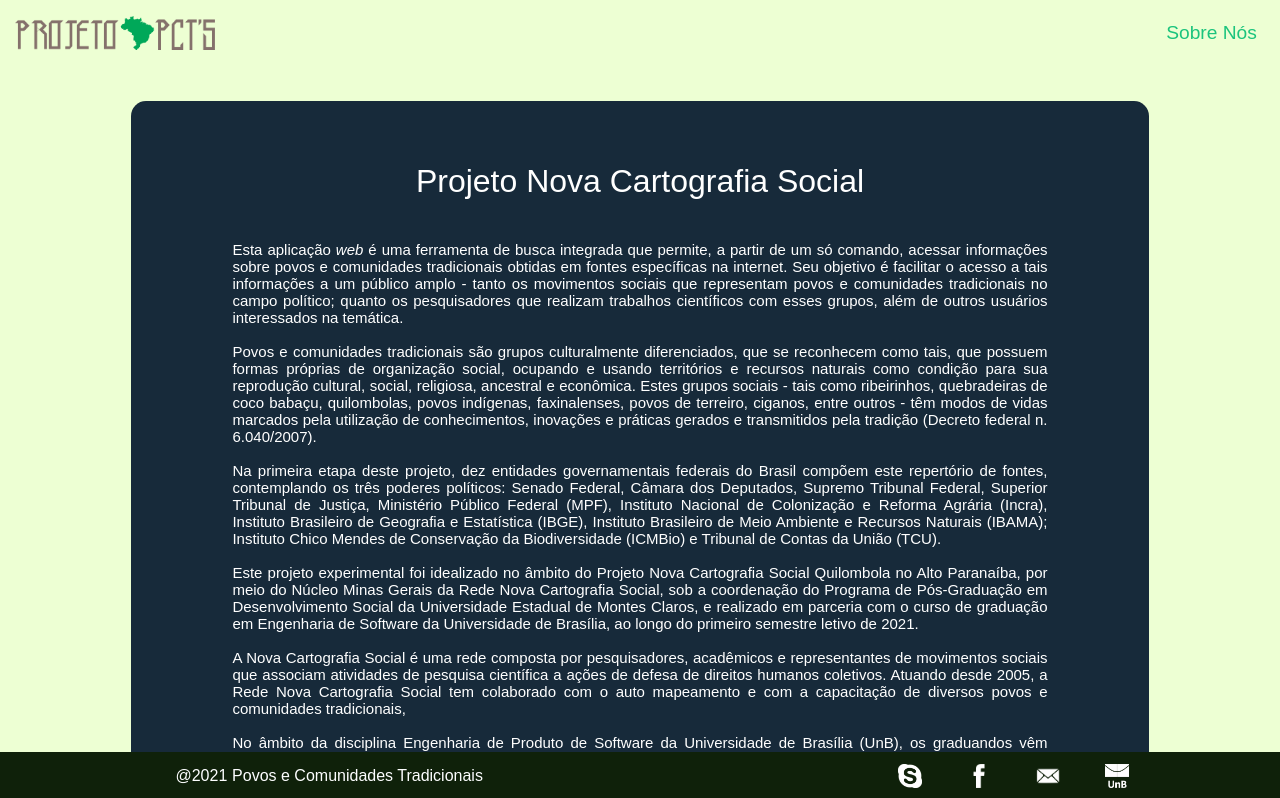
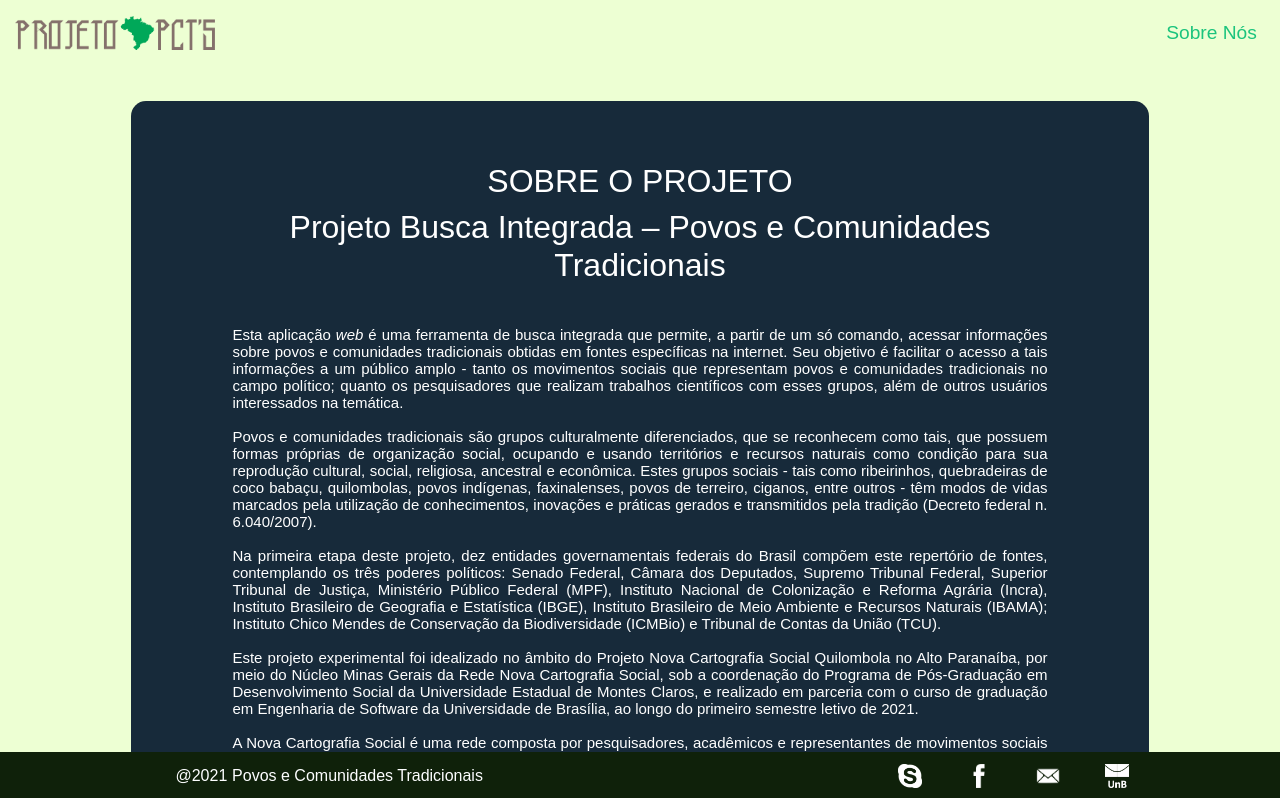
Before and after one commit to fga-eps-mds/2021.1-PCT-Frontend, a React (Create React App) app: page /sobre-nos in a window 1280 px wide. Shown: the top 798 px of the page. Built offline with nearby package versions, Linux system fonts and the light colour scheme.

Commit message:
Updated the tittle in about us

```diff
--- a/src/Pages/AboutUs/index.tsx
+++ b/src/Pages/AboutUs/index.tsx
@@ -43,7 +43,8 @@ const AboutUs: React.FC = () => {
       <CardContainer>
         <CardHeader>
           <TitleInfo>
-            <h2>Projeto Nova Cartografia Social</h2>
+            <h2>SOBRE O PROJETO</h2>
+            <h2>Projeto Busca Integrada – Povos e Comunidades Tradicionais</h2>
           </TitleInfo>
           <DescriptionInfo>
             <p>
```
